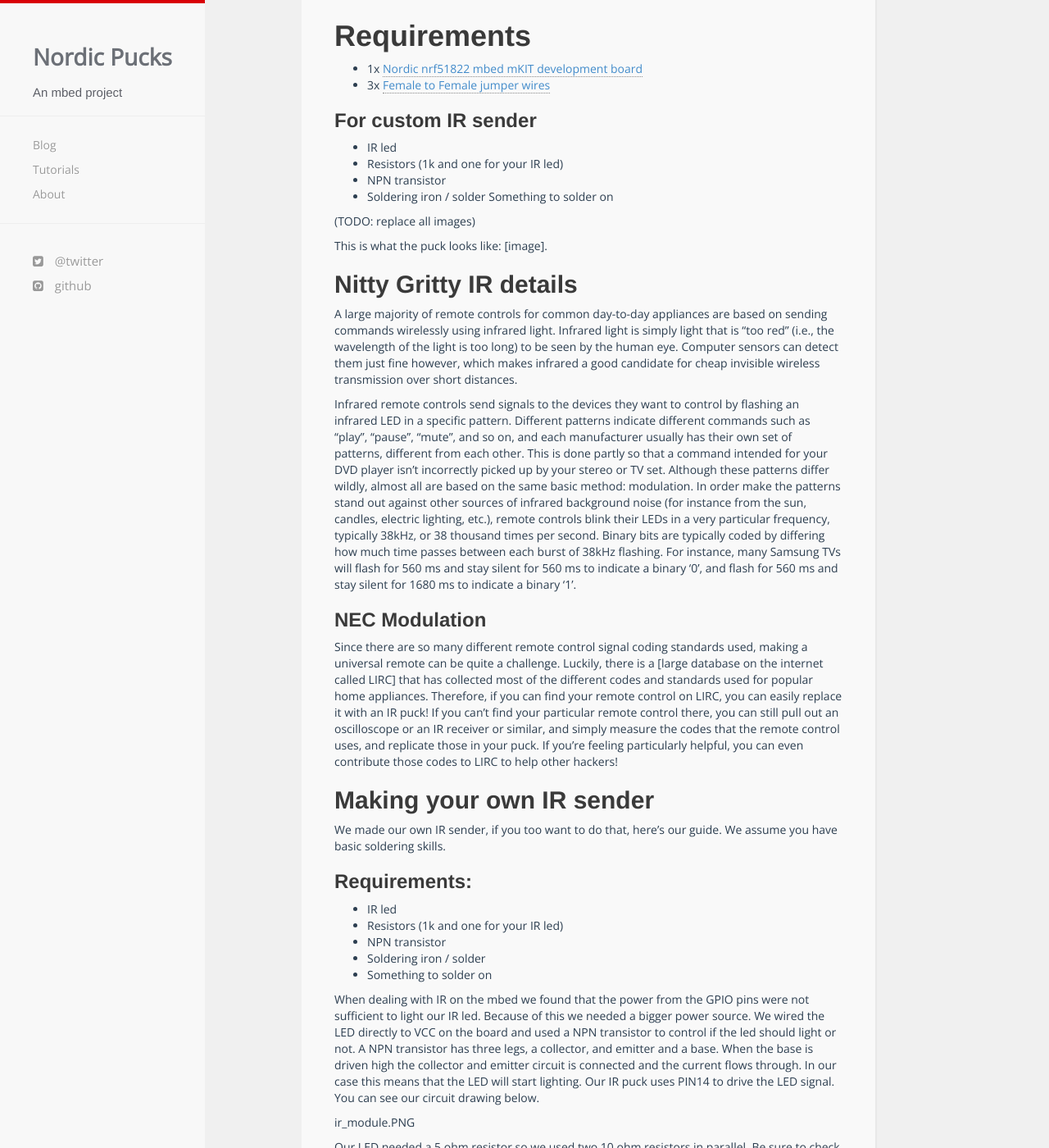
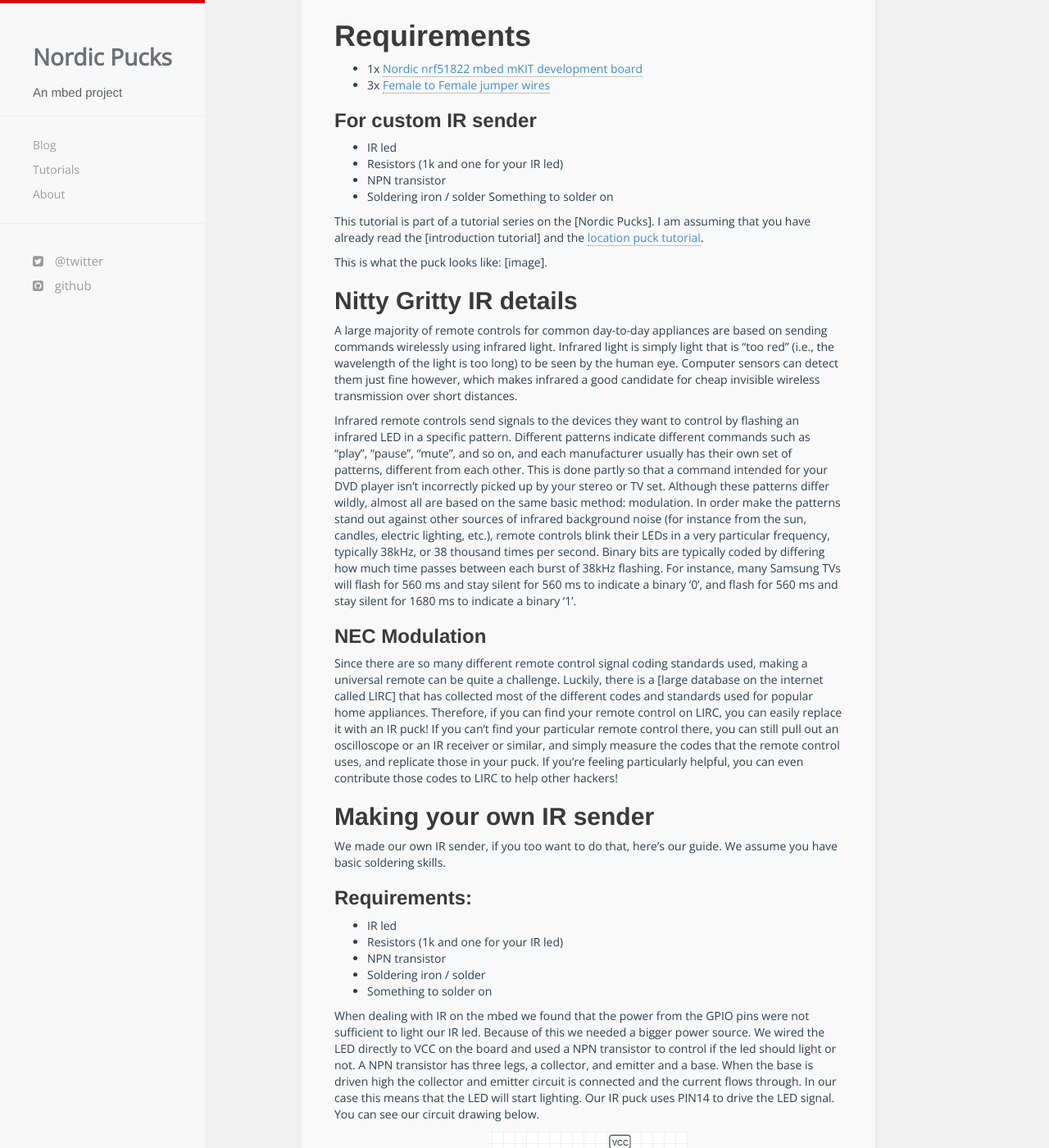
Before and after one commit to NordicPlayground/puck, a Jekyll site: the page built from _tutorials/ir.md, in a window 1280 px wide and 1400 px high, scrolled down 276 px. Shown: the whole window at 82% size. Built offline with Jekyll 4.4.1, drawn with Linux system fonts in a browser that asks for light colours; nearby versions of some CDN libraries; comment, search, counter and statistics services are not loaded; some of the changed text lies outside the part shown.

Commit message:
update ir tutorial images

```diff
--- a/_tutorials/ir.md
+++ b/_tutorials/ir.md
@@ -21,9 +21,8 @@ This is useful for controlling things like TVs, radios, airconditioners, window
 -  Soldering iron / solder
 Something to solder on
 
-(TODO: replace all images)
-
-
+This tutorial is part of a tutorial series on the [Nordic Pucks].
+I am assuming that you have already read the [introduction tutorial] and the [location puck tutorial](location.html).
 
 This is what the puck looks like: [image].
 
@@ -68,7 +67,7 @@ When the base is driven high the collector and emitter circuit is connected and
 In our case this means that the LED will start lighting.
 Our IR puck uses PIN14 to drive the LED signal. You can see our circuit drawing below.
 
-ir_module.PNG
+![](../images/ir_module.PNG)
 
 Our LED needed a 5 ohm resistor so we used two 10 ohm resistors in parallel.
 Be sure to check your own LED to make sure it doesn't break.
```
Also changed, not shown: other parts of _tutorials/ir.md (+2 -2 lines).
